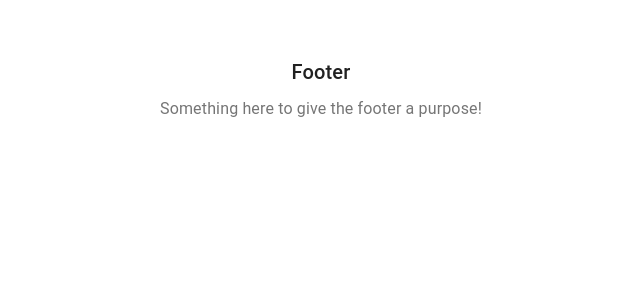
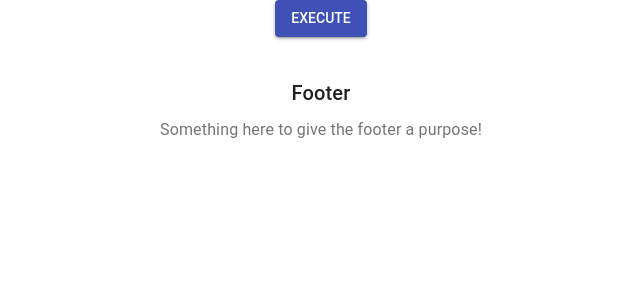
Before and after one commit to teamgoughnutz/ProjectVisionFiles, a React (Create React App) app in the folder client/: page / in a window 1280 px wide. Shown: the top 300 px of the page, without its empty margins (319-959 px from the left). Built offline with nearby package versions, Linux system fonts and the light colour scheme; no server answers; the HTML template or start-up script is replaced by a standard one.

Commit message:
added Search Button

```diff
--- a/client/src/Components/CharacterSearch/CharacterSearch.jsx
+++ b/client/src/Components/CharacterSearch/CharacterSearch.jsx
@@ -1,4 +1,4 @@
-import React, { Component } from "react";
+import React from 'react';
 import PropTypes from 'prop-types';
 import Button from '@material-ui/core/Button';
 import FormControl from '@material-ui/core/FormControl';
@@ -48,7 +48,7 @@ function CharacterSearch(props) {
             />
             <Grid item>
               <Button onClick={props.handleFormSubmit} variant="contained" color="primary">
-                Search
+                Execute
                   </Button>
             </Grid>
           </FormControl>
--- a/client/src/Components/SearchResultsCard/SearchResultsCard.jsx
+++ b/client/src/Components/SearchResultsCard/SearchResultsCard.jsx
@@ -32,8 +32,8 @@ function SearchResultsCard(props) {
           component="img"
           alt={result.name}
           className={classes.media}
-          height="425"
-          image={result.thumbnail.path + "/standard_xlarge.jpg"}
+          height="375"
+          image={result.thumbnail.path + "/standard_fantastic.jpg"}
           title="Contemplative Reptile"
         />
         <CardContent>
--- a/client/src/Components/SearchResultsContainer/SearchResultsContainer.jsx
+++ b/client/src/Components/SearchResultsContainer/SearchResultsContainer.jsx
@@ -5,7 +5,7 @@ import  { Component } from "react";
 // import CssBaseline from '@material-ui/core/CssBaseline';
 import Typography from '@material-ui/core/Typography';
 import { withStyles } from '@material-ui/core/styles';
-// import CharacterSearch from "../CharacterSearch/CharacterSearch";
+import CharacterSearch from "../CharacterSearch/CharacterSearch";
 import SearchResultsCard from "../SearchResultsCard/SearchResultsCard.jsx";
 import MarvelAPI from "../../utils/MarvelApi";
 import API from "../../utils/API";
@@ -104,6 +104,7 @@ class SearchResultsContainer extends Component {
       return(
      <React.Fragment>
       <main>
+          <CharacterSearch />
          <SearchResultsCard results={this.state.results} />
       </main>
 
```
